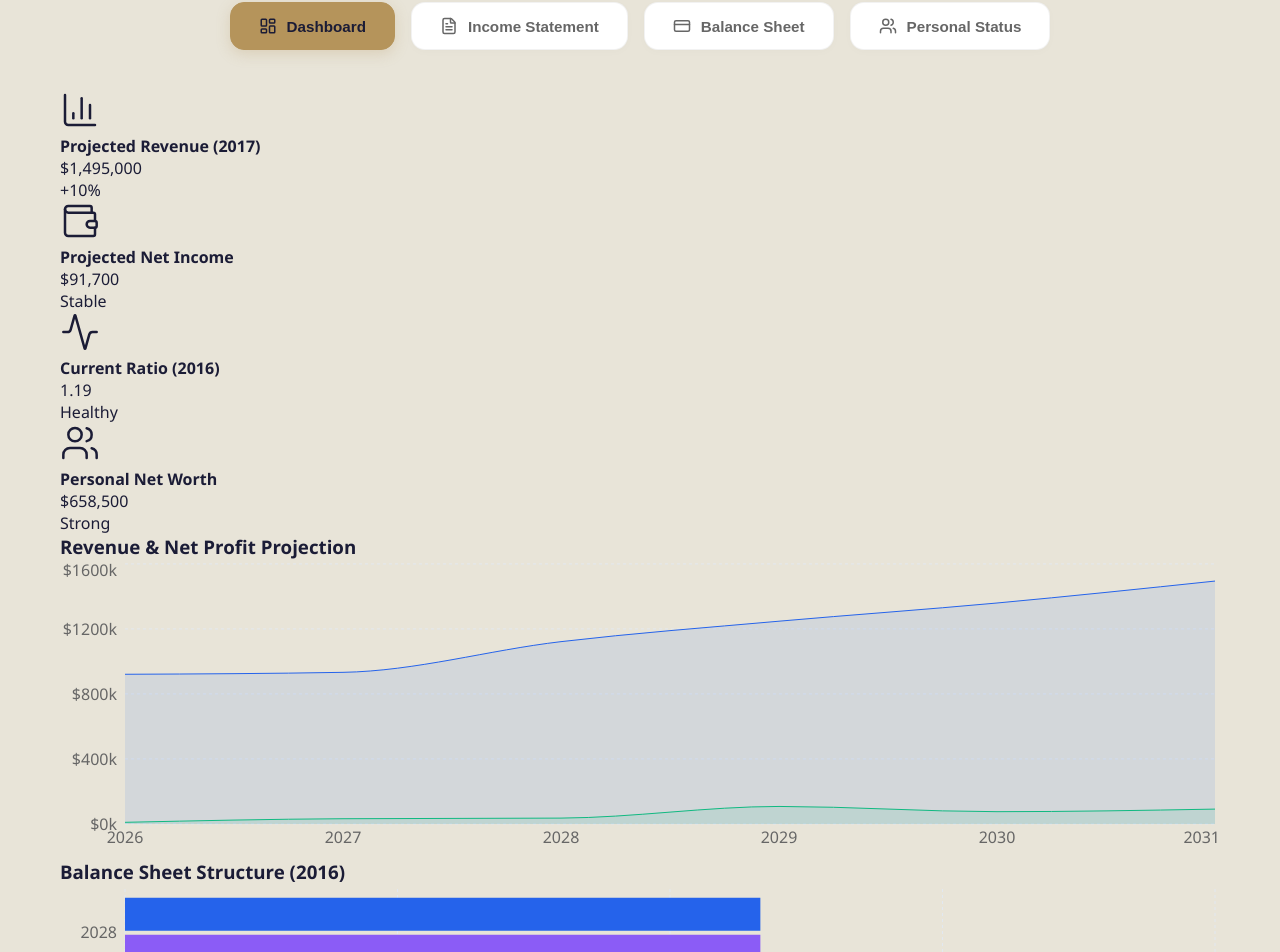
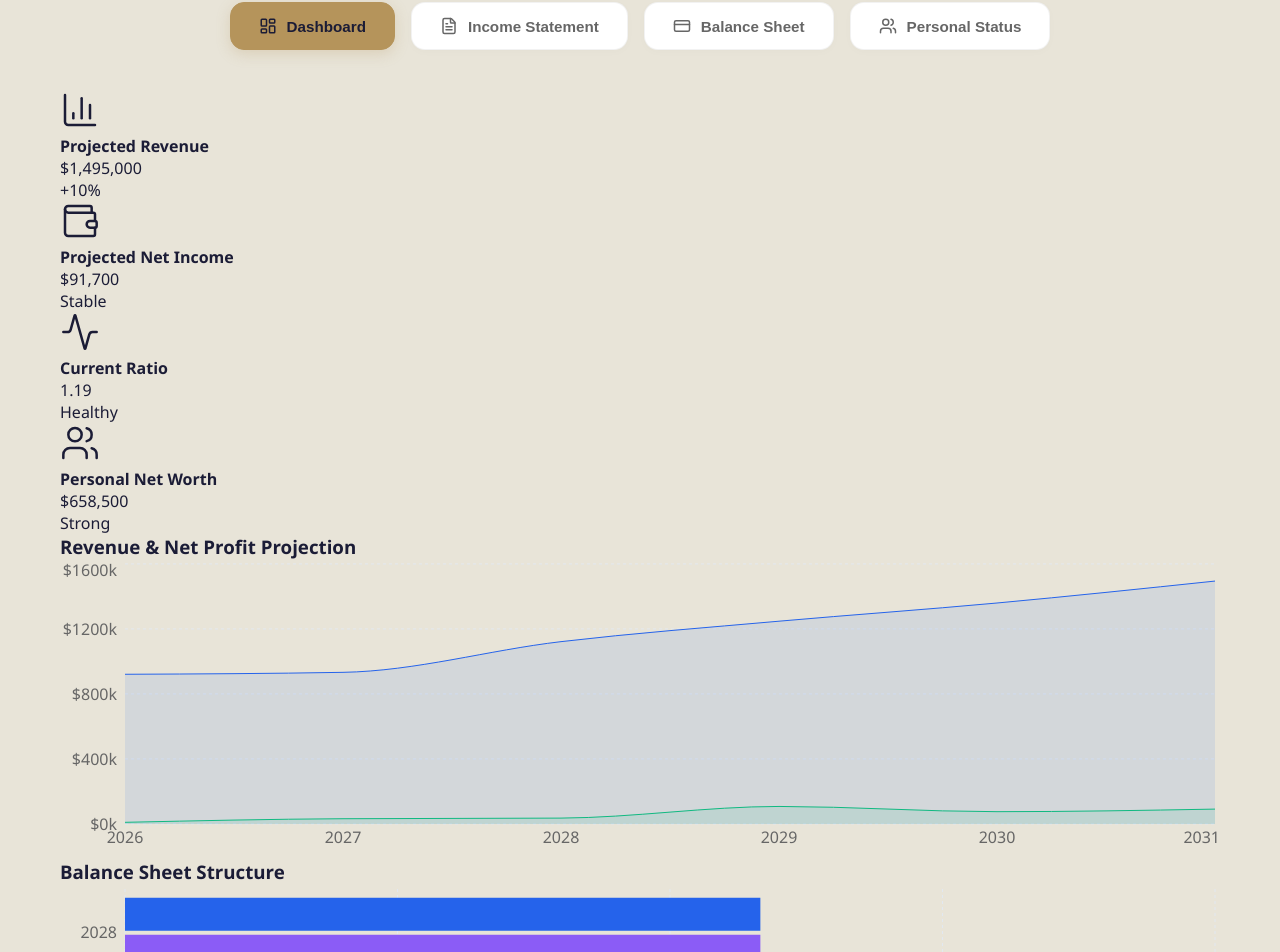
Before and after one commit to dphung88/real-estate-marketplace, a Next.js app: page /tools/break-even in a window 1280 px wide. Shown: the part 649-1601 px from the top of the page. Built offline with nearby package versions, Linux system fonts and the light colour scheme.

Commit message:
design: remove year numbers from KPI and chart titles

```diff
--- a/app/components/tools/ProFinancialDashboard.js
+++ b/app/components/tools/ProFinancialDashboard.js
@@ -211,9 +211,9 @@ const ProFinancialDashboard = () => {
     <div className="space-y-8">
       {/* KPIs */}
       <div className="grid grid-cols-1 md:grid-cols-4 gap-6">
-        <KpiCard title="Projected Revenue (2017)" value={formatCurrency(calc.pnl[5].sales)} trend="+10%" icon={<BarChart3 />} />
+        <KpiCard title="Projected Revenue" value={formatCurrency(calc.pnl[5].sales)} trend="+10%" icon={<BarChart3 />} />
         <KpiCard title="Projected Net Income" value={formatCurrency(calc.pnl[5].netProfit)} trend="Stable" icon={<Wallet />} />
-        <KpiCard title="Current Ratio (2016)" value={calc.bs[2].currentRatio.toFixed(2)} trend="Healthy" icon={<Activity />} />
+        <KpiCard title="Current Ratio" value={calc.bs[2].currentRatio.toFixed(2)} trend="Healthy" icon={<Activity />} />
         <KpiCard title="Personal Net Worth" value={formatCurrency(calc.netWorth)} trend="Strong" icon={<Users />} />
       </div>
 
@@ -231,7 +231,7 @@ const ProFinancialDashboard = () => {
           </ResponsiveContainer>
         </ChartContainer>
 
-        <ChartContainer title="Balance Sheet Structure (2016)">
+        <ChartContainer title="Balance Sheet Structure">
           <ResponsiveContainer width="100%" height={300}>
             <BarChart data={calc.bs} layout="vertical">
               <CartesianGrid strokeDasharray="3 3" horizontal={false} stroke="#e2e8f0" />
```
